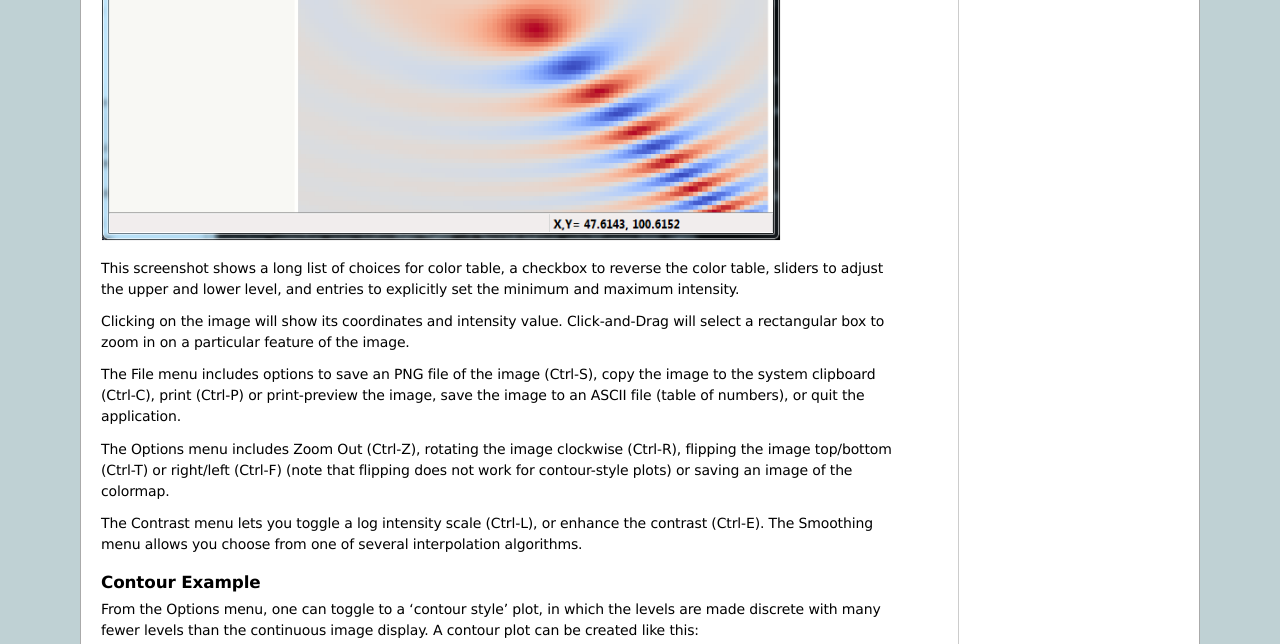
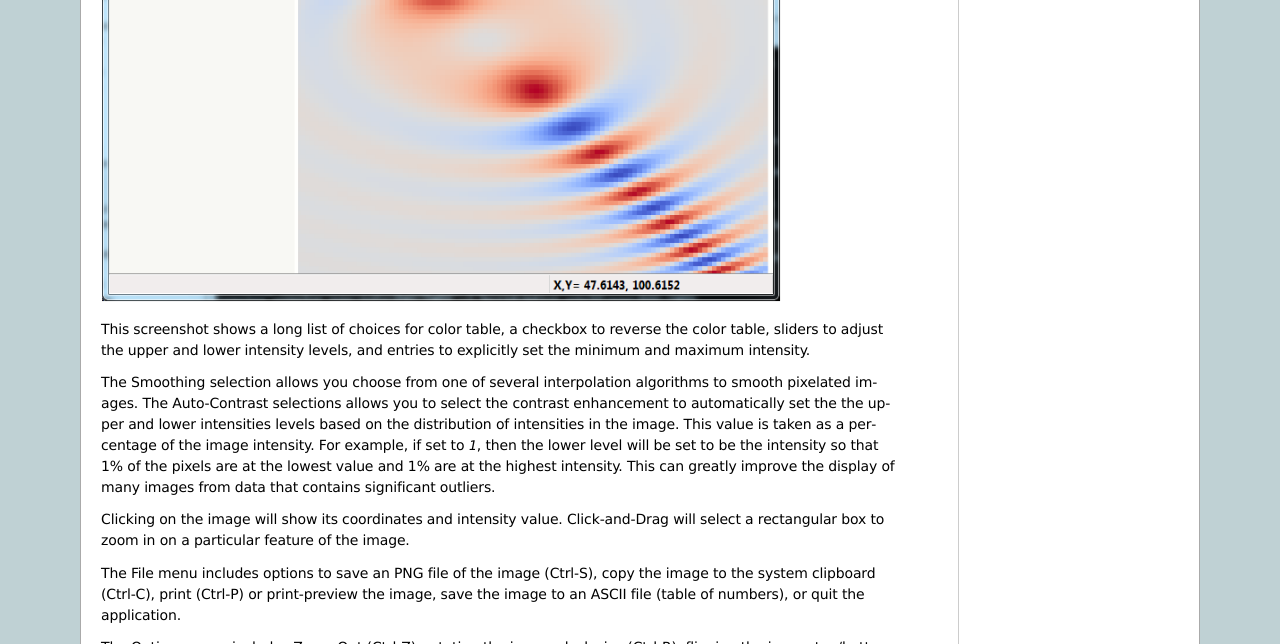
Before and after one commit to newville/wxmplot, a Sphinx documentation site: the page built from doc/imagepanel.rst, in a window 1280 px wide and 900 px high, scrolled down 3229 px, cut to the strip 0-644 px from the top of the window. Built offline with Sphinx 7.4.7, drawn with Linux system fonts in a browser that asks for light colours; pages that are not in the unit, such as notebooks, are missing from menus; the version number is read from the project's files by our own code; some of the changed text lies outside the part shown.

Commit message:
update image doc

```diff
--- a/doc/imagepanel.rst
+++ b/doc/imagepanel.rst
@@ -15,12 +15,12 @@
 out.  In contrast, an :class:`ImageFrame` provides many more ways to
 manipulate the displayed image, as will be discussed below.
 
-.. class:: ImagePanel(parent, size=(4.5, 4.0), dpi=100, messenger=None, **kws)
+.. class:: ImagePanel(parent, size=(525, 450), dpi=100, messenger=None, **kws)
 
    Create an Image Panel, a :class:`wx.Panel`
 
    :param parent: wx parent object.
-   :param size:   figure size in inches.
+   :param size:   figure size in pixel.
    :param dpi:    dots per inch for figure.
    :param messenger: function for accepting output messages.
    :type messenger: callable or ``None``
@@ -50,6 +50,11 @@
 .. method:: clear()
 
   clear the image
+
+.. method:: update_image(data)
+
+  update the image with new data.  This can be signficantly faster than
+  re-displaying the data.
 
 .. method:: redraw()
 
@@ -207,8 +212,18 @@
    :width: 85%
 
 This screenshot shows a long list of choices for color table, a checkbox to
-reverse the color table, sliders to adjust the upper and lower level, and
-entries to explicitly set the minimum and maximum intensity.
+reverse the color table, sliders to adjust the upper and lower intensity
+levels, and entries to explicitly set the minimum and maximum intensity.
+
+The Smoothing selection allows you choose from one of several interpolation
+algorithms to smooth pixelated images.  The Auto-Contrast selections allows
+you to select the contrast enhancement to automatically set the the upper and
+lower intensities levels based on the distribution of intensities in the
+image.  This value is taken as a percentage of the image intensity.  For
+example, if set to `1`, then the lower level will be set to be the intensity
+so that 1% of the pixels are at the lowest value and 1% are at the highest
+intensity.  This can greatly improve the display of many images from data that
+contains significant outliers.
 
 
 Clicking on the image will show its coordinates and intensity value.
@@ -225,10 +240,6 @@
 (note that flipping does not work for contour-style plots) or saving an
 image of the colormap.
 
-
-The Contrast menu lets you toggle a log intensity scale (Ctrl-L), or
-enhance the contrast (Ctrl-E).  The Smoothing menu allows you choose from
-one of several interpolation algorithms.
 
 Contour Example
 ---------------
@@ -270,6 +281,5 @@
 .. image:: images/image_3color_white.png
    :width: 85%
 
-
 This gives a slightly different view of the same data, and the images may be
 more suitable for printed documents and presentations.
```
